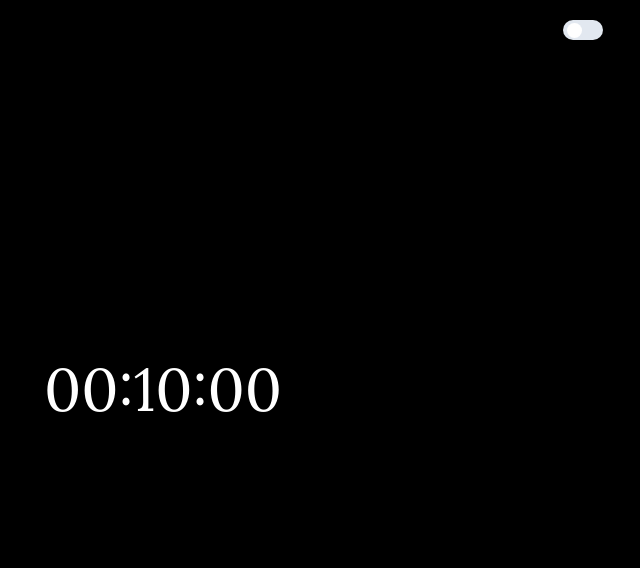
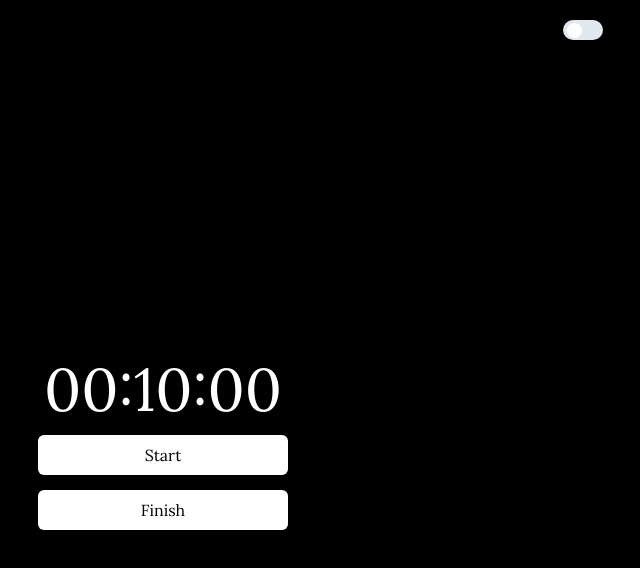
Before and after one commit to yihyun-kim1/Focus-Today, a Next.js app: page /task in a window 1280 px wide. Shown: the top 568 px of the page, without its empty margins (477-1117 px from the left). Built offline with nearby package versions, Linux system fonts and the light colour scheme.

Commit message:
fix) darkMode 관련 최종 조건 수정

```diff
--- a/src/app/task/page.tsx
+++ b/src/app/task/page.tsx
@@ -90,16 +90,26 @@ export default function Task() {
     }, [isDarkMode]);
 
     return (
-      <main className='flex min-h-screen flex-col' style={{backgroundColor:selectedColor}}>
+      <main className='flex min-h-screen flex-col' style={{backgroundColor: `${selectedColor !== 'black' ? selectedColor : isDarkMode ? 'white' : 'black'}`, color: `${selectedColor === 'black' && !isDarkMode ? 'white' : 'black'}`}}>
         <div className='mx-[200px]'><LogoAndMode isDarkMode={isDarkMode} toggleDarkMode={toggleDarkMode}/></div>
         <div className='w-full h-screen flex flex-col items-center justify-center'>
-            <div className="text-6xl text-white">{formatTime(countdown)}</div>
+          <div className="text-6xl" style={{color: `${selectedColor !== 'black' ? 'white' : isDarkMode ? 'black' : 'white'}`}}>{formatTime(countdown)}</div>
           <div className="mt-4">
             <div className='flex flex-col items-center justify-center gap-y-[15px]'>
-                <button className={`w-[250px] x-4 py-2 rounded-md ${!isDarkMode && selectedColor !== 'black' ? `bg-white text-${selectedColor}` : isDarkMode && selectedColor === 'black' ? 'bg-black text-white' : ''} ${selectedColor === 'black' && !isDarkMode ? 'text-black' : ''}`} onClick={isRunning ? handleStartStop : timerFinished ? handleRestart : handleStartStop}>
+              <button
+                style={{color: `${selectedColor !== 'black' ? selectedColor : isDarkMode ? 'white' : 'black'}`}}
+                className={`w-[250px] py-2 rounded-md
+                            ${selectedColor === 'black' && isDarkMode ? 'bg-black text-white' : 'bg-white text-' + selectedColor}`}
+                onClick={isRunning ? handleStartStop : timerFinished ? handleRestart : handleStartStop}
+              >
                 {isRunning ? 'Stop' : timerFinished ? 'Restart' : 'Start'}
               </button>
-                <button className={`w-[250px] px-4 py-2 rounded-md ${!isDarkMode && selectedColor !== 'black' ? `bg-white text-${selectedColor}` : isDarkMode && selectedColor === 'black' ? 'bg-black text-white' : ''} ${selectedColor === 'black' && !isDarkMode ? 'text-black' : ''}`} onClick={handleFinish}>
+              <button
+                style={{color: `${selectedColor !== 'black' ? selectedColor : isDarkMode ? 'white' : 'black'}`}}
+                className={`w-[250px] px-4 py-2 rounded-md
+                            ${selectedColor === 'black' && isDarkMode ? 'bg-black text-white' : 'bg-white text-' + selectedColor}`}
+                onClick={handleFinish}
+              >
                 Finish
               </button>
             </div>
```
Lines whose indentation alone changed are shown as unchanged.
